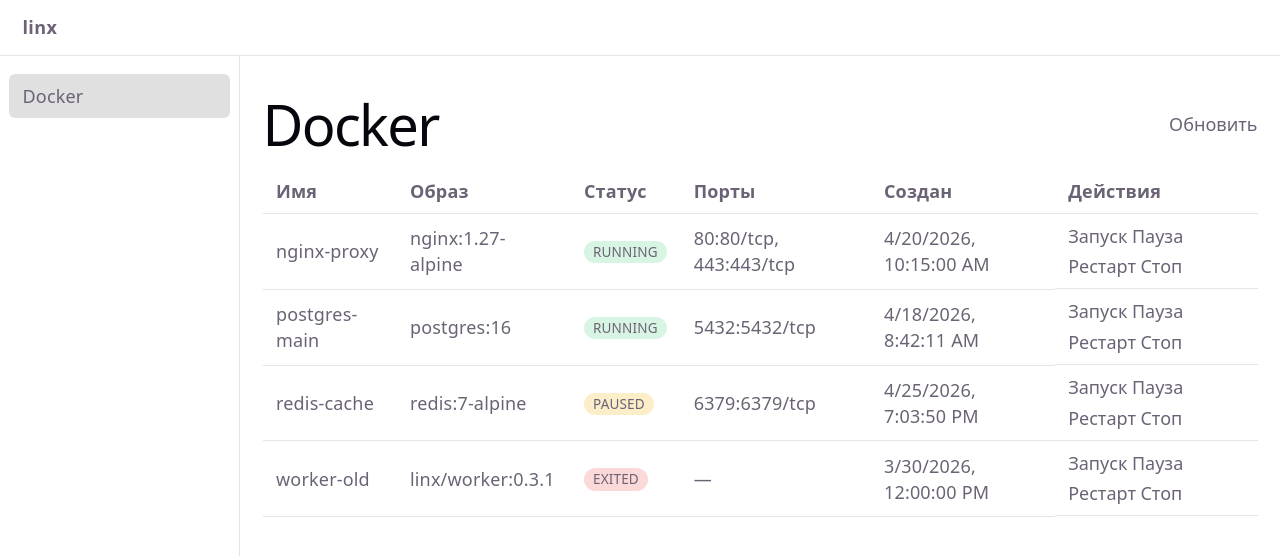
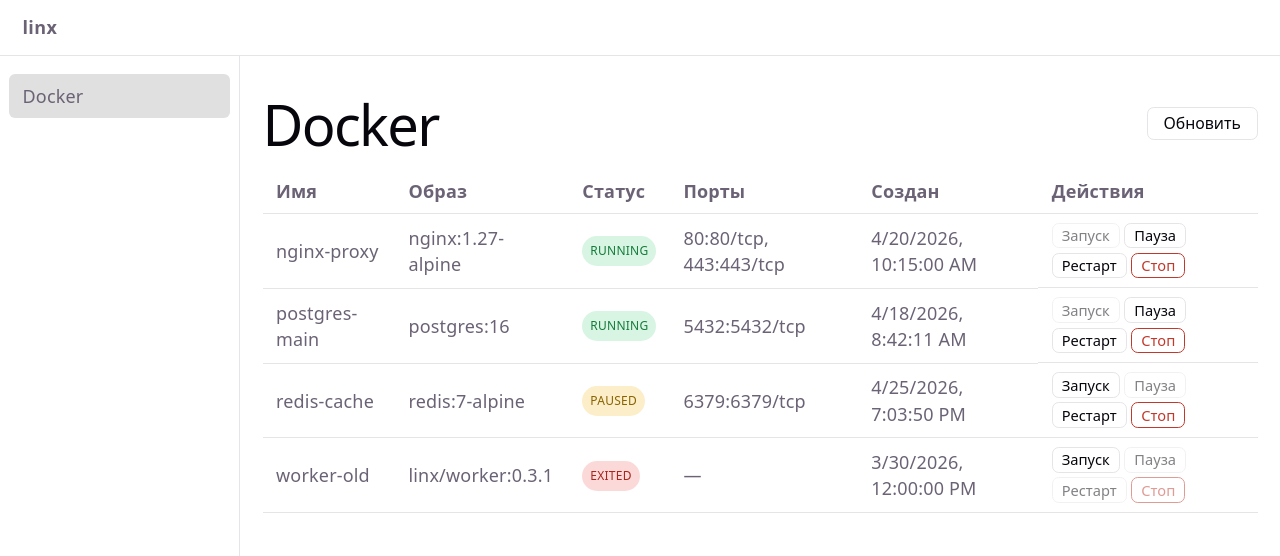
Before and after one commit to IvanXab/linx, a Vue app in the folder admin/: page /docker in a window 1280 px wide. Shown: the top 556 px of the page. Built offline with nearby package versions, Linux system fonts and the light colour scheme.

Commit message:
refactor(admin): Рефакторинг кода, создание базовых компонентов

```diff
--- a/admin/src/modules/docker/views/DockerView.vue
+++ b/admin/src/modules/docker/views/DockerView.vue
@@ -6,6 +6,10 @@ import type {
   ContainerAction,
   ContainerStatus,
 } from '@/modules/docker/api'
+import BaseButton from '@/shared/ui/BaseButton.vue'
+import BaseBadge from '@/shared/ui/BaseBadge.vue'
+
+type BadgeVariant = 'neutral' | 'success' | 'warning' | 'danger' | 'info'
 
 const store = useDockerStore()
 onMounted(store.load)
@@ -17,6 +21,15 @@ const allowedActions: Record<ContainerStatus, ContainerAction[]> = {
   exited: ['start'],
   created: ['start'],
   dead: [],
+}
+
+const statusVariant: Record<ContainerStatus, BadgeVariant> = {
+  running: 'success',
+  paused: 'warning',
+  restarting: 'info',
+  exited: 'danger',
+  created: 'neutral',
+  dead: 'danger',
 }
 
 const actionLabel: Record<ContainerAction, string> = {
@@ -48,7 +61,7 @@ function formatDate(iso: string): string {
   <section class="docker">
     <header class="docker__header">
       <h1>Docker</h1>
-      <button :disabled="store.loading" @click="store.load">Обновить</button>
+      <BaseButton :disabled="store.loading" @click="store.load">Обновить</BaseButton>
     </header>
 
     <p v-if="store.loading">Загрузка…</p>
@@ -69,21 +82,21 @@ function formatDate(iso: string): string {
           <td>{{ c.name }}</td>
           <td>{{ c.image }}</td>
           <td>
-            <span :class="['docker__status', `docker__status--${c.status}`]">
-              {{ c.status }}
-            </span>
+            <BaseBadge :variant="statusVariant[c.status]">{{ c.status }}</BaseBadge>
           </td>
           <td>{{ formatPorts(c.ports) }}</td>
           <td>{{ formatDate(c.createdAt) }}</td>
           <td class="docker__actions">
-            <button
+            <BaseButton
               v-for="action in actionsOrder"
               :key="action"
+              size="sm"
+              :variant="action === 'stop' ? 'danger' : 'secondary'"
               :disabled="!can(c, action) || store.acting === c.id"
               @click="store.act(c.id, action)"
             >
               {{ actionLabel[action] }}
-            </button>
+            </BaseButton>
           </td>
         </tr>
         <tr v-if="store.items.length === 0">
@@ -124,26 +137,5 @@ function formatDate(iso: string): string {
     gap: 0.25rem;
     flex-wrap: wrap;
   }
-
-  &__status {
-    text-transform: uppercase;
-    font-size: 0.75rem;
-    padding: 0.125rem 0.5rem;
-    border-radius: 999px;
-    background: var(--color-hover);
-
-    &--running {
-      background: rgba(34, 197, 94, 0.18);
-    }
-
-    &--paused {
-      background: rgba(234, 179, 8, 0.22);
-    }
-
-    &--exited,
-    &--dead {
-      background: rgba(239, 68, 68, 0.2);
-    }
-  }
 }
 </style>
--- /dev/null
+++ b/admin/src/shared/ui/BaseBadge.vue
@@ -0,0 +1,88 @@
+<script setup lang="ts">
+type Variant = 'neutral' | 'success' | 'warning' | 'danger' | 'info'
+type Size = 'sm' | 'md'
+
+interface Props {
+  variant?: Variant
+  size?: Size
+}
+
+withDefaults(defineProps<Props>(), {
+  variant: 'neutral',
+  size: 'sm',
+})
+</script>
+
+<template>
+  <span :class="['base-badge', `base-badge--${variant}`, `base-badge--${size}`]">
+    <slot />
+  </span>
+</template>
+
+<style lang="scss" scoped>
+.base-badge {
+  display: inline-flex;
+  align-items: center;
+  text-transform: uppercase;
+  font-weight: 500;
+  letter-spacing: 0.02em;
+  border-radius: 999px;
+  background: var(--color-hover);
+  color: var(--text-h);
+  white-space: nowrap;
+
+  &--sm {
+    font-size: 12px;
+    padding: 2px 8px;
+  }
+
+  &--md {
+    font-size: 13px;
+    padding: 4px 10px;
+  }
+
+  &--neutral {
+    background: var(--color-hover);
+  }
+
+  &--success {
+    background: rgba(34, 197, 94, 0.18);
+    color: #137a3a;
+  }
+
+  &--warning {
+    background: rgba(234, 179, 8, 0.22);
+    color: #8a6300;
+  }
+
+  &--danger {
+    background: rgba(239, 68, 68, 0.2);
+    color: #a8261c;
+  }
+
+  &--info {
+    background: rgba(59, 130, 246, 0.18);
+    color: #1d4ed8;
+  }
+}
+
+@media (prefers-color-scheme: dark) {
+  .base-badge {
+    &--success {
+      color: #6ee7a3;
+    }
+
+    &--warning {
+      color: #fcd34d;
+    }
+
+    &--danger {
+      color: #fca5a5;
+    }
+
+    &--info {
+      color: #93c5fd;
+    }
+  }
+}
+</style>
--- /dev/null
+++ b/admin/src/shared/ui/BaseButton.vue
@@ -0,0 +1,163 @@
+<script setup lang="ts">
+import { computed, useSlots } from 'vue'
+
+type Variant = 'primary' | 'secondary' | 'ghost' | 'danger'
+type Size = 'sm' | 'md' | 'lg'
+type IconPosition = 'left' | 'right'
+
+interface Props {
+  type?: 'button' | 'submit' | 'reset'
+  variant?: Variant
+  size?: Size
+  iconPosition?: IconPosition
+  disabled?: boolean
+  ariaLabel?: string
+  title?: string
+}
+
+const props = withDefaults(defineProps<Props>(), {
+  type: 'button',
+  variant: 'secondary',
+  size: 'md',
+  iconPosition: 'left',
+  disabled: false,
+})
+
+const slots = useSlots()
+
+const isIconOnly = computed(() => !!slots.icon && !slots.default)
+
+const titleAttr = computed(() => props.title ?? props.ariaLabel)
+</script>
+
+<template>
+  <button
+    :type="type"
+    :disabled="disabled"
+    :aria-label="ariaLabel"
+    :title="titleAttr"
+    :class="[
+      'base-button',
+      `base-button--${variant}`,
+      `base-button--${size}`,
+      `base-button--icon-${iconPosition}`,
+      { 'base-button--icon-only': isIconOnly },
+    ]"
+  >
+    <span v-if="$slots.icon" class="base-button__icon" aria-hidden="true">
+      <slot name="icon" />
+    </span>
+    <span v-if="$slots.default" class="base-button__label">
+      <slot />
+    </span>
+  </button>
+</template>
+
+<style lang="scss" scoped>
+.base-button {
+  display: inline-flex;
+  align-items: center;
+  justify-content: center;
+  gap: 0.5rem;
+  border: 1px solid var(--border);
+  border-radius: 0.375rem;
+  background: var(--bg);
+  color: var(--text-h);
+  font: inherit;
+  line-height: 1;
+  cursor: pointer;
+  transition: background-color 120ms ease, border-color 120ms ease,
+    color 120ms ease;
+
+  &:hover:not(:disabled) {
+    background: var(--color-hover);
+  }
+
+  &:active:not(:disabled) {
+    background: var(--color-active);
+  }
+
+  &:focus-visible {
+    outline: 2px solid var(--text-h);
+    outline-offset: 2px;
+  }
+
+  &:disabled {
+    opacity: 0.5;
+    cursor: not-allowed;
+  }
+
+  &__icon {
+    display: inline-flex;
+    align-items: center;
+    justify-content: center;
+
+    :deep(svg) {
+      width: 1em;
+      height: 1em;
+      display: block;
+    }
+  }
+
+  &__label {
+    display: inline-block;
+  }
+
+  &--icon-right {
+    flex-direction: row-reverse;
+  }
+
+  &--sm {
+    padding: 0.25rem 0.5rem;
+    font-size: 0.8125rem;
+  }
+
+  &--md {
+    padding: 0.4375rem 0.875rem;
+    font-size: 0.875rem;
+  }
+
+  &--lg {
+    padding: 0.625rem 1.125rem;
+    font-size: 1rem;
+  }
+
+  &--icon-only {
+    padding: 0.375rem;
+    aspect-ratio: 1 / 1;
+
+    &.base-button--sm {
+      padding: 0.25rem;
+    }
+
+    &.base-button--lg {
+      padding: 0.5rem;
+    }
+  }
+
+  &--primary {
+    background: var(--text-h);
+    border-color: var(--text-h);
+    color: var(--bg);
+
+    &:hover:not(:disabled) {
+      background: var(--text);
+      border-color: var(--text);
+    }
+  }
+
+  &--ghost {
+    border-color: transparent;
+    background: transparent;
+  }
+
+  &--danger {
+    color: #c0392b;
+    border-color: #c0392b;
+
+    &:hover:not(:disabled) {
+      background: rgba(192, 57, 43, 0.1);
+    }
+  }
+}
+</style>
```
